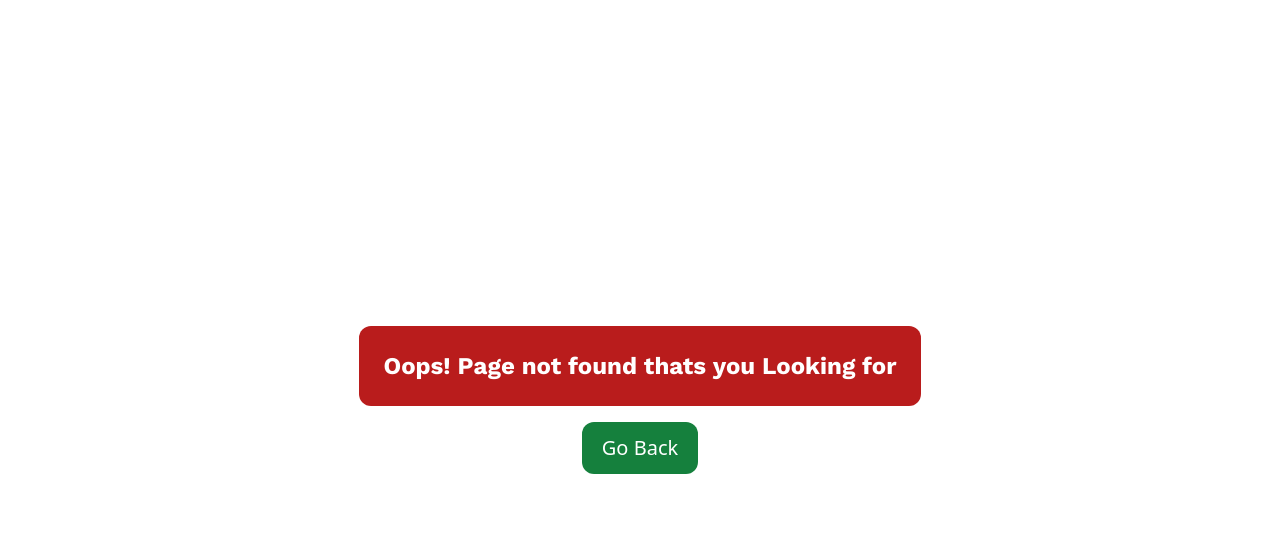
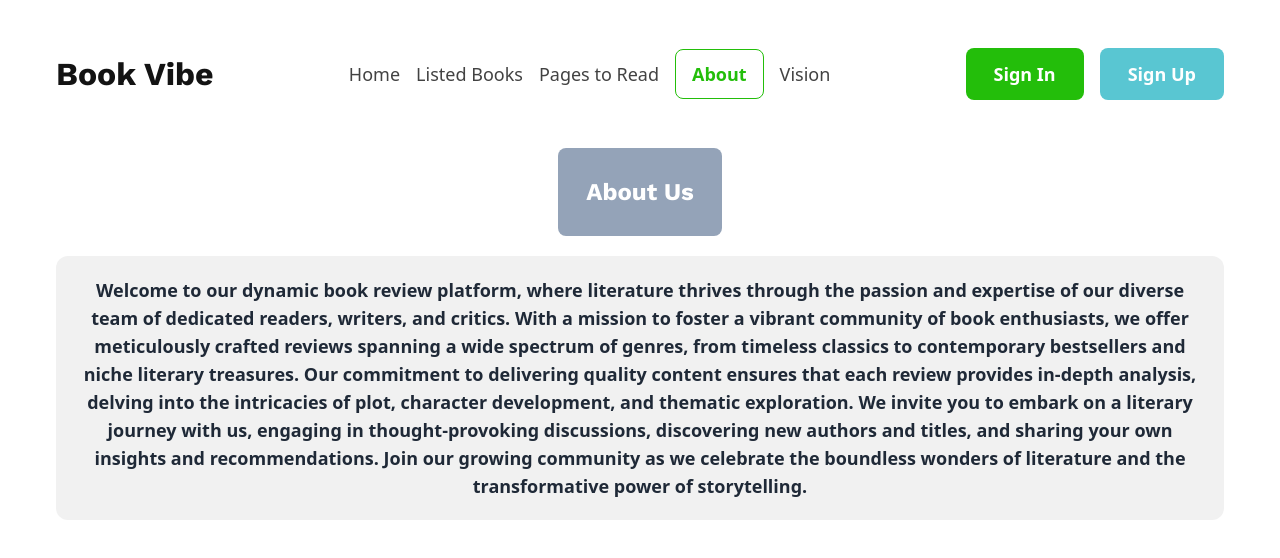
Before and after one commit to abujafarch/book-vibe-a8, a React (Vite) app: page /about in a window 1280 px wide. Before the commit this address had no page. Shown: the top 558 px of the page. Built offline with nearby package versions, Linux system fonts and the light colour scheme; a web font is replaced by a local one.

Commit message:
about us page added

```diff
--- /dev/null
+++ b/src/components/About/About.jsx
@@ -0,0 +1,10 @@
+const About = () => {
+    return (
+        <div className="flex justify-center items-center flex-col gap-5">
+            <h1 className="text-center bg-slate-400 px-7 py-7 text-white font-bold font-work text-2xl rounded-lg">About Us</h1>
+            <p className="text-lg text-center bg-[#47474713] p-5 rounded-xl font-semibold">Welcome to our dynamic book review platform, where literature thrives through the passion and expertise of our diverse team of dedicated readers, writers, and critics. With a mission to foster a vibrant community of book enthusiasts, we offer meticulously crafted reviews spanning a wide spectrum of genres, from timeless classics to contemporary bestsellers and niche literary treasures. Our commitment to delivering quality content ensures that each review provides in-depth analysis, delving into the intricacies of plot, character development, and thematic exploration. We invite you to embark on a literary journey with us, engaging in thought-provoking discussions, discovering new authors and titles, and sharing your own insights and recommendations. Join our growing community as we celebrate the boundless wonders of literature and the transformative power of storytelling.</p>
+        </div>
+    );
+};
+
+export default About;
--- /dev/null
+++ b/src/components/About/Vision.jsx
@@ -0,0 +1,12 @@
+import React from 'react';
+
+const Vision = () => {
+    return (
+        <div className="flex justify-center items-center flex-col gap-5">
+            <h1 className="text-center bg-slate-400 px-7 py-7 text-white font-bold font-work text-2xl rounded-lg">About Us</h1>
+            <p className="text-lg text-center bg-[#47474713] p-5 rounded-xl font-semibold">Welcome to our dynamic book review platform, where literature thrives through the passion and expertise of our diverse team of dedicated readers, writers, and critics. With a mission to foster a vibrant community of book enthusiasts, we offer meticulously crafted reviews spanning a wide spectrum of genres, from timeless classics to contemporary bestsellers and niche literary treasures. Our commitment to delivering quality content ensures that each review provides in-depth analysis, delving into the intricacies of plot, character development, and thematic exploration. We invite you to embark on a literary journey with us, engaging in thought-provoking discussions, discovering new authors and titles, and sharing your own insights and recommendations. Join our growing community as we celebrate the boundless wonders of literature and the transformative power of storytelling.</p>
+        </div>
+    );
+};
+
+export default Vision;
--- a/src/components/Nav/Nav.jsx
+++ b/src/components/Nav/Nav.jsx
@@ -9,10 +9,12 @@ const Nav = () => {
 
             <div >
                 <div><a className="md:hidden text-2xl cursor-pointer"> <FiMenu></FiMenu> </a></div>
-                <div className="md:flex gap-8 text-[#131313CC] text-lg items-center hidden">
+                <div className="md:flex gap-4 text-[#131313CC] text-lg items-center hidden">
                     <NavLink to='/'>Home</NavLink>
                     <NavLink to='/listed-books'>Listed Books</NavLink>
                     <NavLink to='/pages-to-read'>Pages to Read</NavLink>
+                    <NavLink to='/about'>About</NavLink>
+                    <NavLink to='/vision'>Vision</NavLink>
                 </div>
             </div>
 
```
Also changed, not shown: src/main.jsx (+10 -0 lines).
